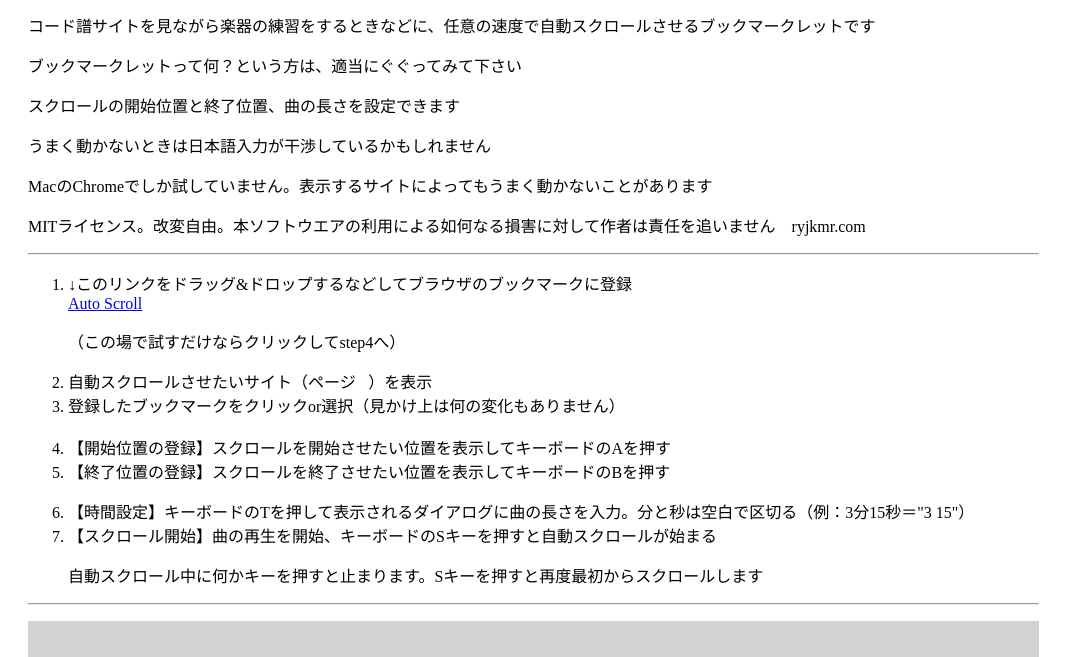
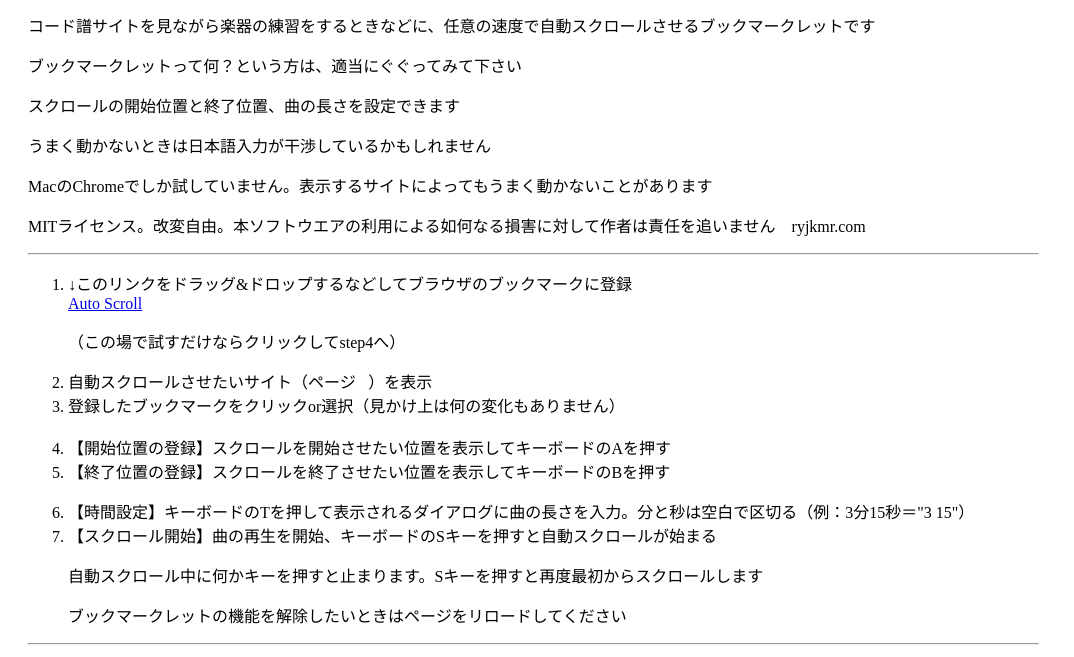
Before and after one commit to ryjkmr/autoscroll_bookmarklet, a plain HTML site: page index.html in a window 1280 px wide. Shown: the part 85-742 px from the top of the page, without its empty margins (0-1074 px from the left). Drawn offline with Linux system fonts and the light colour scheme.

Commit message:
Update index.html

```diff
--- a/index.html
+++ b/index.html
@@ -51,6 +51,7 @@
       <li>【時間設定】キーボードのTを押して表示されるダイアログに曲の長さを入力。分と秒は空白で区切る（例：3分15秒＝"3 15"）</li>
       <li>【スクロール開始】曲の再生を開始、キーボードのSキーを押すと自動スクロールが始まる</li>
       <p>自動スクロール中に何かキーを押すと止まります。Sキーを押すと再度最初からスクロールします</p>
+      <p>ブックマークレットの機能を解除したいときはページをリロードしてください</p>
     </ol>
     <hr>
     <p> </p>
```
